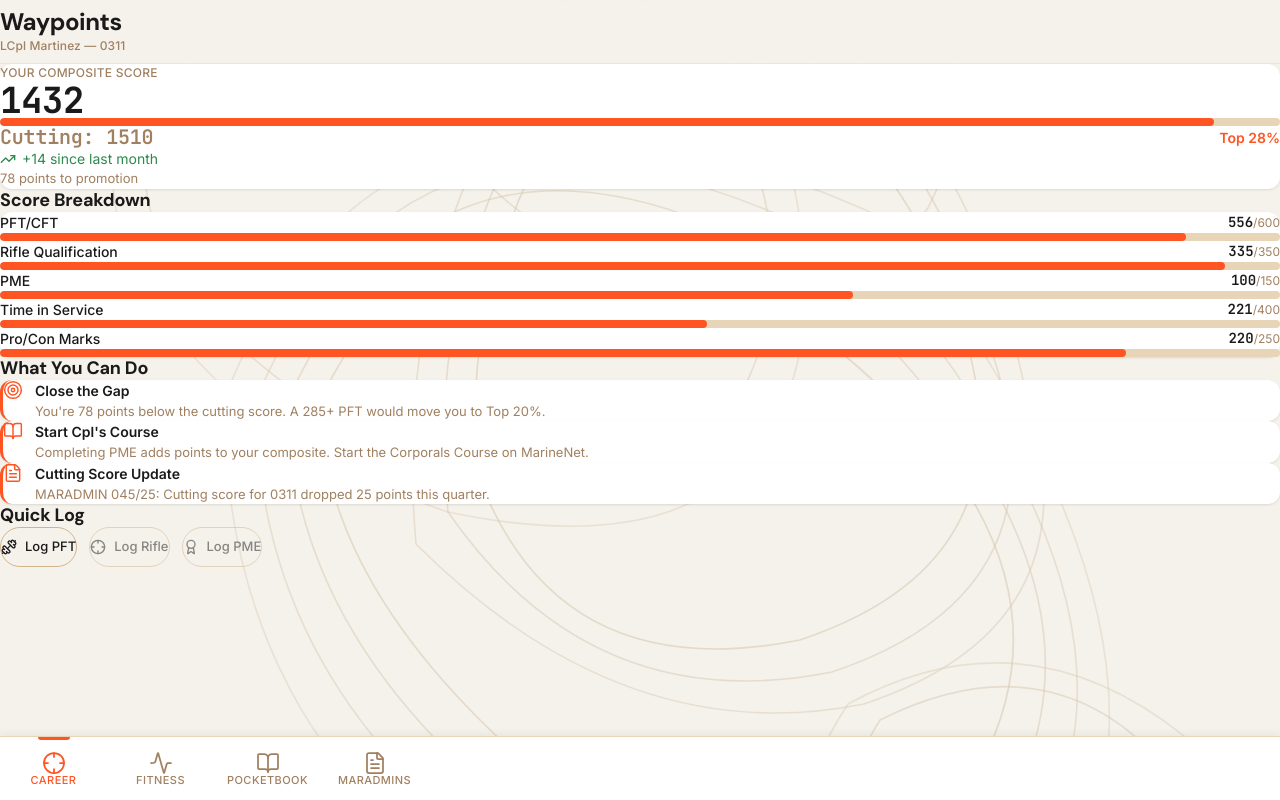
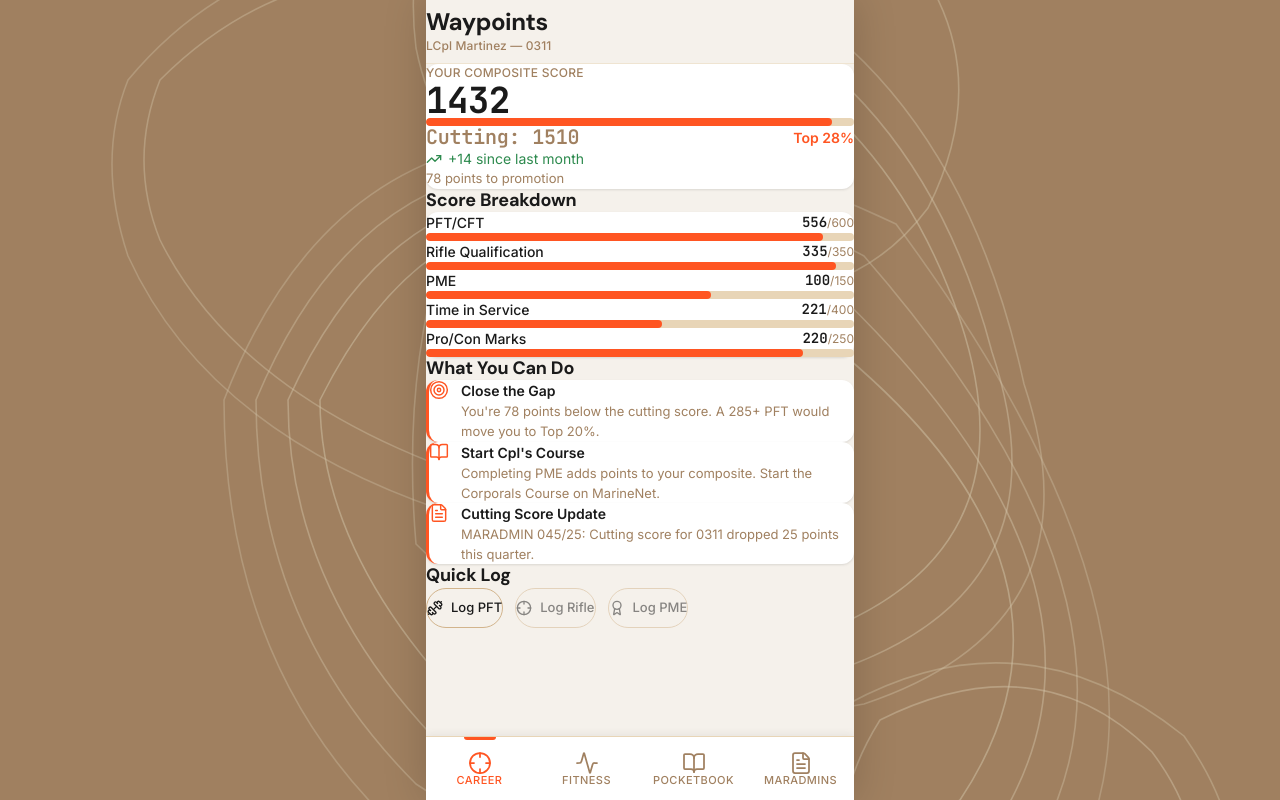
Before and after one commit to gundy27/waypoints-prototype-v2, a React (Vite) app: page / in a window 1280 px wide. Built offline with nearby package versions, Linux system fonts and the light colour scheme.

Commit message:
Updated App.tsx

```diff
--- a/src/App.tsx
+++ b/src/App.tsx
@@ -23,14 +23,17 @@ export default function App() {
   const meta = tabMeta[activeTab]
 
   return (
-    <div className="h-full flex flex-col bg-wp-bg">
+    <div className="h-full bg-wp-tan-dark flex items-start justify-center">
       <ContourBackground />
 
+      <div className="relative h-full w-full max-w-[428px] flex flex-col bg-wp-bg overflow-hidden"
+        style={{ boxShadow: '0 0 40px rgba(0,0,0,0.18)' }}
+      >
         <Header title={meta.title} subtitle={meta.subtitle} />
 
         <main
           className="flex-1 overflow-y-auto relative z-10 px-4 pt-6"
-        style={{ paddingBottom: 96 }}
+          style={{ paddingBottom: 24 }}
         >
           {activeTab === 'career' && (
             <CareerTab profile={profile} breakdown={breakdown} onLogPft={logPft} />
@@ -46,5 +49,6 @@ export default function App() {
 
         <TabBar activeTab={activeTab} onTabChange={setActiveTab} />
       </div>
+    </div>
   )
 }
--- a/src/components/ContourBackground.tsx
+++ b/src/components/ContourBackground.tsx
@@ -1,6 +1,6 @@
 export default function ContourBackground() {
   return (
-    <div className="fixed inset-0 z-0 pointer-events-none">
+    <div className="absolute inset-0 z-0 pointer-events-none overflow-hidden">
       <svg
         xmlns="http://www.w3.org/2000/svg"
         viewBox="0 0 800 800"
--- a/src/components/TabBar.tsx
+++ b/src/components/TabBar.tsx
@@ -16,10 +16,11 @@ interface TabBarProps {
 
 export default function TabBar({ activeTab, onTabChange }: TabBarProps) {
   return (
-    <nav className="fixed bottom-0 left-0 right-0 z-50 bg-wp-surface border-t border-wp-tan-light"
+    <nav
+      className="shrink-0 bg-wp-surface border-t border-wp-tan-light z-50"
       style={{ height: 64, boxShadow: '0 -2px 8px rgba(0,0,0,0.06)' }}
     >
-      <div className="flex h-full max-w-[428px] mx-auto">
+      <div className="flex h-full">
         {tabs.map(tab => {
           const isActive = activeTab === tab.id
           const Icon = tab.icon
```
Lines whose indentation alone changed are shown as unchanged.
